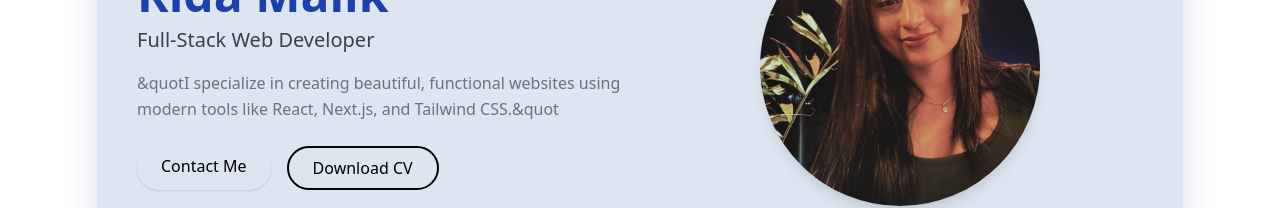
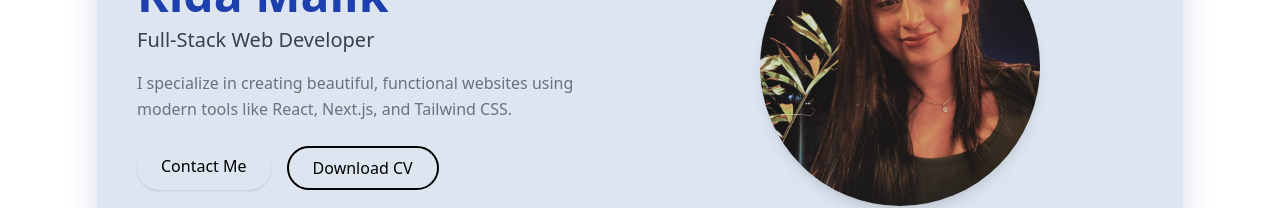
Before and after one commit to martialchess/portfolio-fullstack, a Next.js app: page / in a window 1280 px wide. Shown: the part 311-519 px from the top of the page. Built offline with nearby package versions, Linux system fonts and the light colour scheme.

Commit message:
Updating routes for email

```diff
--- a/components/sections/Hero.tsx
+++ b/components/sections/Hero.tsx
@@ -21,13 +21,13 @@ export default function Hero() {
           </h2>
 
           <p className="text-sm md:text-base text-gray-500 leading-relaxed mb-6">
-          &quotI specialize in creating beautiful, functional websites using modern tools like React, Next.js, and Tailwind CSS.&quot
+          I specialize in creating beautiful, functional websites using modern tools like React, Next.js, and Tailwind CSS.
           </p>
 
           {/* Buttons */}
           <div className="flex flex-col sm:flex-row gap-4 justify-center md:justify-start">
             <a
-              href="/sections/contact"
+              href="/contact"
               className="bg-primary text-black px-6 py-2 rounded-full font-medium shadow hover:opacity-90 transition"
             >
               Contact Me
--- a/pages/contact.tsx
+++ b/pages/contact.tsx
@@ -19,7 +19,7 @@ const Contact = () => {
     setStatus("Sending...");
 
     try {
-      const res = await fetch("https://portfolio-fullstack-2yyq.onrender.com", {
+      const res = await fetch("https://portfolio-fullstack-2yyq.onrender.com/api.contact", {
         method: "POST",
         headers: { "Content-Type": "application/json" },
         body: JSON.stringify(formData),
```
